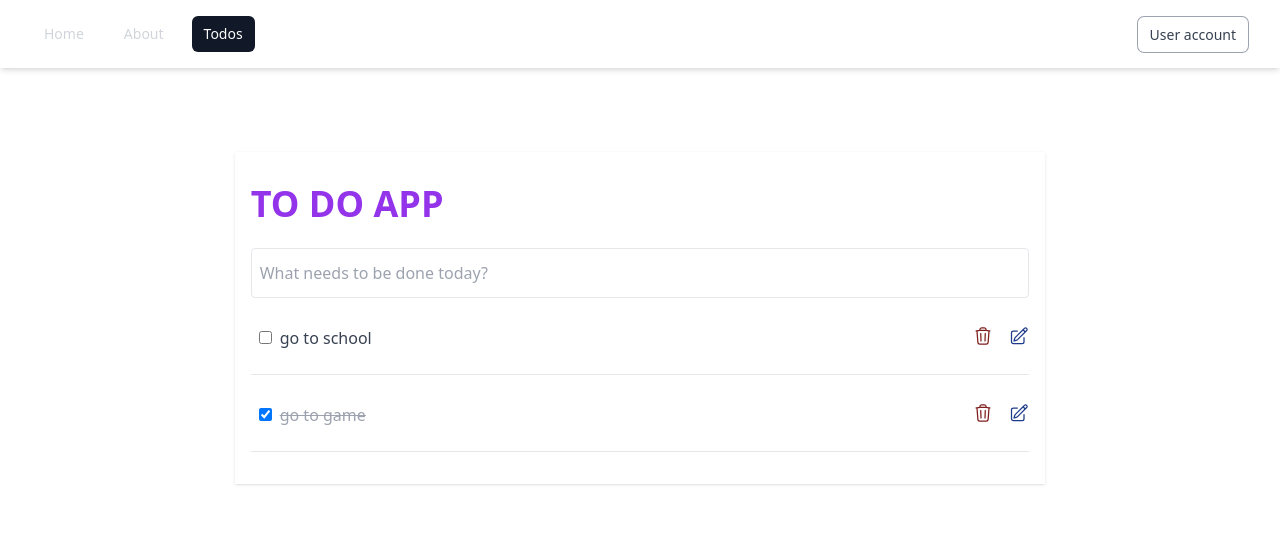
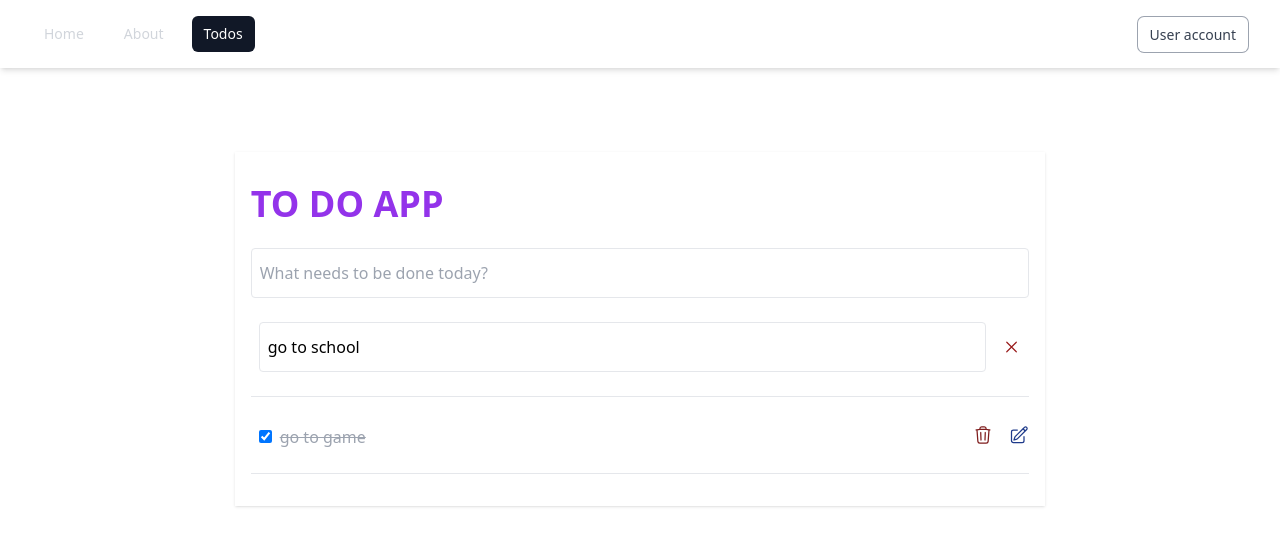
Before and after one commit to tannaznamdar/dashboard, a React (Vite) app: page /todos in a window 1280 px wide. Both pictures are taken after a click on the icon 1019 px from the left and 336 px from the top of the page. Shown: the top 546 px of the page. Built offline with nearby package versions, Linux system fonts and the light colour scheme.

Commit message:
create Edit mode

```diff
--- a/src/components/icons/EditIcon.jsx
+++ b/src/components/icons/EditIcon.jsx
@@ -1,10 +1,10 @@
 import { PencilSquareIcon } from "@heroicons/react/24/outline";
 
-export default function EditIcon() {
+export default function EditIcon({onClick:EditHandler}) {
 
     return (
 
-        <PencilSquareIcon className="size-5 text-blue-900 cursor-pointer" />
+        <PencilSquareIcon onClick={EditHandler} className="size-5 text-blue-900 cursor-pointer" />
 
     )
 }
--- /dev/null
+++ b/src/components/todoes/EditMode.jsx
@@ -0,0 +1,11 @@
+export default function EditMode({todo}) {
+  return (
+    <div className="relative w-full mr-4">
+      <input
+        type="text"
+        defaultValue={todo.title}
+        className="w-full px-2 py-3 border rounded outline-none border-grey-600"
+      />
+    </div>
+  );
+}
--- a/src/components/todoes/ToDoListItem.jsx
+++ b/src/components/todoes/ToDoListItem.jsx
@@ -1,11 +1,34 @@
+import { useState } from "react";
+import { XMarkIcon } from "@heroicons/react/24/outline";
+
 import DeleteIcon from "./../icons/DeleteIcon";
 import EditIcon from "./../icons/EditIcon";
+import EditMode from "./EditMode";
 
-export default function ToDoListItem({todo, deleteTodo, toggleStatus}) {
+export default function ToDoListItem({ todo, deleteTodo, toggleStatus }) {
+  const [editMode, setEditMode] = useState(false);
+
   return (
+    <>
       <li className="relative flex items-center justify-between px-2 py-6 border-b">
+
+        {editMode
+        ? (
+            <div className="flex justify-between items-center w-full">
+              <EditMode todo={todo} />
+              <XMarkIcon className="size-5 text-red-800"
+              onClick={()=>setEditMode(false)} />
+            </div>
+          )
+
+        : (
+            <div className="flex items-center">
               <div>
-        <input type="checkbox" checked={todo?.status ? true : false} onChange={()=>toggleStatus(todo)} />
+                <input
+                  type="checkbox"
+                  checked={todo?.status ? true : false}
+                  onChange={() => toggleStatus(todo)}
+                />
                 <p
                   className={`inline-block mt-1 ml-2 cursor-pointer  ${
                     todo?.status ? "line-through text-gray-400" : "text-gray-700"
@@ -17,10 +40,15 @@ export default function ToDoListItem({todo, deleteTodo, toggleStatus}) {
 
               <div
                 type="button"
-        className="absolute right-0 flex items-center space-x-4">
-        <DeleteIcon onClick={()=>deleteTodo(todo)} />
-        <EditIcon />
+                className="absolute right-0 flex items-center space-x-4"
+              >
+                <DeleteIcon onClick={() => deleteTodo(todo)} />
+                <EditIcon onClick={()=> setEditMode(true)} />
               </div>
+            </div>
+          )
+        }
       </li>
+    </>
   );
 }
```
Lines whose indentation alone changed are shown as unchanged.
